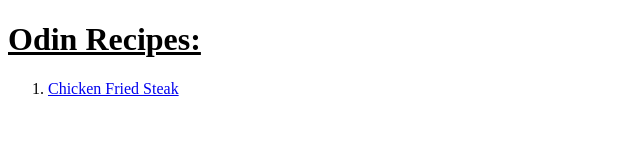
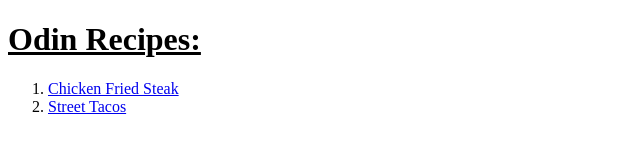
Before and after one commit to NinaMoor/odin-recipes, a plain HTML site: page index.html in a window 1280 px wide. Shown: the whole page, without its empty margins (0-640 px from the left). Drawn offline with Linux system fonts and the light colour scheme.

Commit message:
Delete unused images and edit landing page to reflect recipe additions

```diff
--- a/index.html
+++ b/index.html
@@ -9,6 +9,8 @@
     <h1><u>Odin Recipes:</u></h1>
     <ol>
     <li><a href="recipes/chicken-fried-steak.html">Chicken Fried Steak</a></li>
+    <li><a href="recipes/street-tacos.html">Street Tacos</a></li>
+
     </ol>
   </body>
 </html>
```
Also changed, not shown: images/asada.jpg (added), images/cfs.jpg (deleted).
